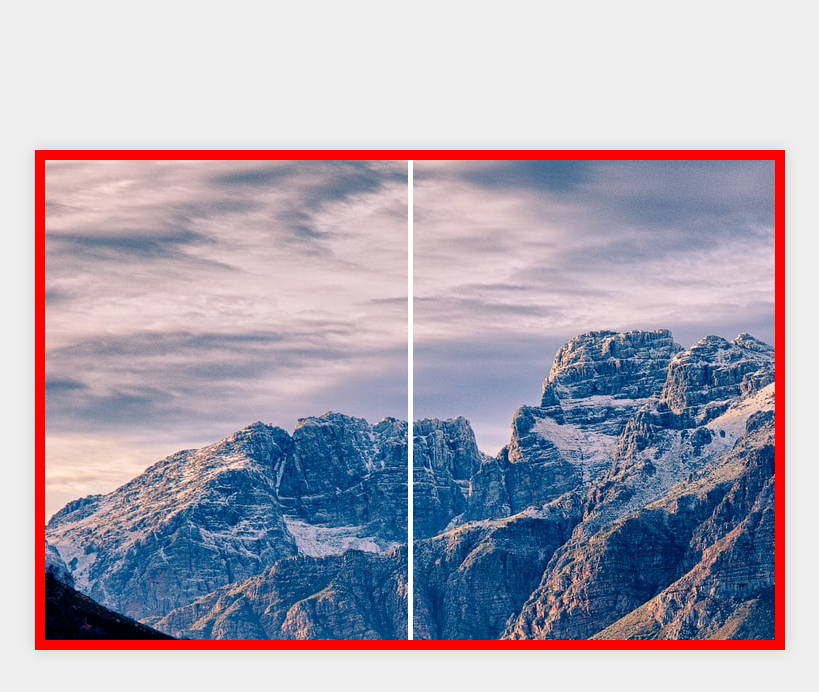
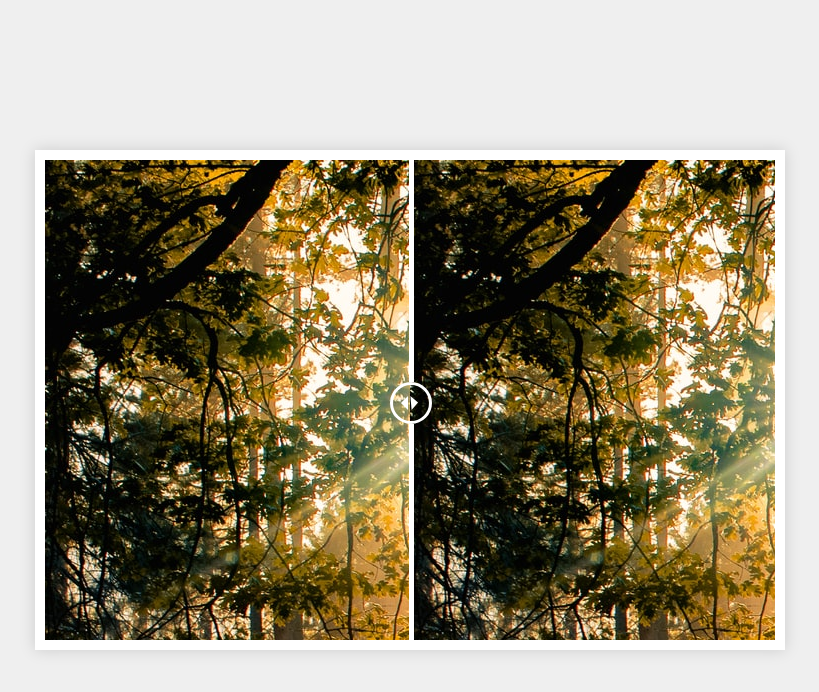
Before and after one commit to MaryamPayenda/picSlider, a website: page src/index.html in a window 1280 px wide. Shown: the whole page, without its empty margins (230-1049 px from the left). Drawn offline with nearby package versions, Linux system fonts and the light colour scheme; files that its build step writes are made by us from their sources.

Commit message:
designing the range

```diff
--- a/src/index.html
+++ b/src/index.html
@@ -14,6 +14,9 @@
         <div class="img-1"></div>
       </div>
       <div class="slider">
+        <div class="drag">
+          <span></span>
+        </div>
         <input type="range" min="0" max="100" value="50" name="" id="" />
       </div>
     </div>
--- a/src/scripts/index.js
+++ b/src/scripts/index.js
@@ -0,0 +1,7 @@
+const slider = document.querySelector(".slider input");
+const drag = document.querySelector(".drag");
+
+slider.oninput = () => {
+  let sliderVal = slider.value;
+  drag.style.left = sliderVal + "%";
+};
--- a/src/scss/main.scss
+++ b/src/scss/main.scss
@@ -16,7 +16,8 @@ body {
   background: #fff;
   position: relative;
   box-shadow: 0px 0px 15px rgba(0, 0, 0, 0.15);
-  border: 10px solid red;
+  border: 10px solid white;
+  overflow: hidden;
 }
 
 .wrapper .images {
@@ -27,8 +28,16 @@ body {
 .wrapper .images .img-1 {
   height: 100%;
   width: 100%;
-  background: url("../img/pic01.jpg") no-repeat fixed;
+  background: url("../img/pic02.jpg") no-repeat;
 }
+
+.wrapper .images .img-2 {
+  position: absolute;
+  height: 100%;
+  width: 50%;
+  background: url("../img/pic02.jpg") no-repeat fixed;
+}
+
 .wrapper .slider {
   position: absolute;
   top: 0;
@@ -43,8 +52,65 @@ body {
   background: none;
 }
 .slider input::-webkit-slider-thumb {
-  height: 480px;
+  height: 486px;
   width: 5px;
-  background: #fff;
+  background: none;
   -webkit-appearance: none;
+  pointer: col-resize;
 }
+
+.slider .drag {
+  width: 5px;
+  height: 486px;
+  position: absolute;
+  left: 49.85%;
+  pointer-events: none;
+}
+.slider .drag::before,
+.slider .drag::after {
+  position: absolute;
+  content: "";
+  width: 100%;
+  height: 222px;
+  background: white;
+}
+
+.slider .drag::before {
+  top: 0;
+}
+.slider .drag::after {
+  bottom: 0;
+}
+
+.slider .drag span {
+  height: 42px;
+  width: 42px;
+  border: 3px solid white;
+  position: absolute;
+  top: 50%;
+  left: 50%;
+  border-radius: 50%;
+  transform: translate(-50%, -50%);
+}
+
+.slider .drag span::before,
+.slider .drag span::after {
+  position: absolute;
+  content: "";
+  top: 50%;
+  border: 10px solid transparent;
+  border-bottom-width: 0px;
+  border-right-width: 0px;
+  transform: translate(-50%, -50%) rotate(45deg);
+}
+
+.slider .drag span::before {
+  left: 40%;
+  border-left-color: white;
+}
+
+.slider .drag span::after {
+  left: 50%;
+  border-left-color: white;
+  transform: translate(-50%, -50%) rotate(-140deg);
+}
```
